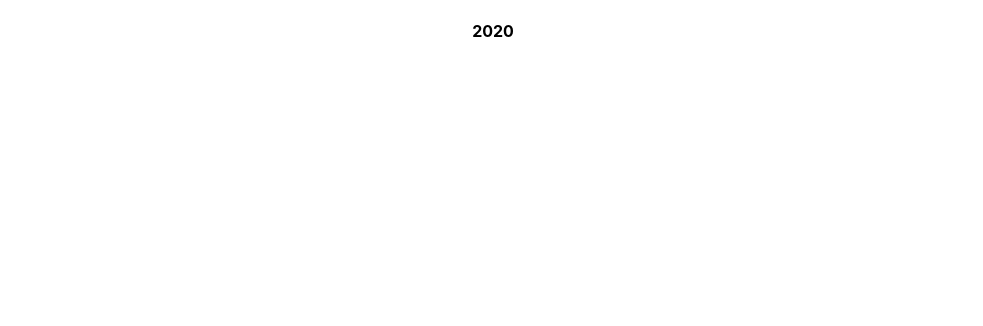
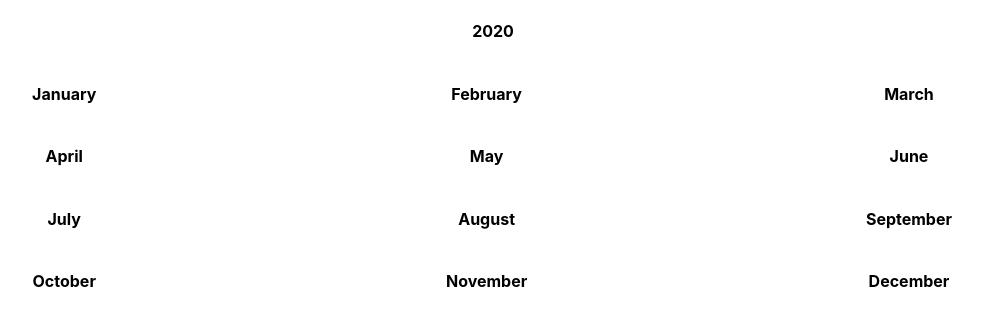
Before and after one commit to kolobok86/calendar, a React (Create React App) app: page / in a window 1280 px wide. Shown: the top 326 px of the page, without its empty margins (147-1130 px from the left). Built offline with nearby package versions, Linux system fonts and the light colour scheme.

Commit message:
year-calendar-component: fixed month title getting

```diff
--- a/src/components/YearCalendar/MonthCalendar.tsx
+++ b/src/components/YearCalendar/MonthCalendar.tsx
@@ -9,14 +9,9 @@ function getMonthTitle(month: number, locale: string): string {
   // ToDo define proper type
   const _staticData: any = staticData;
 
-  // months are stored in arrays, thus starting enumeratin from '0',
+  // Months are stored in arrays, thus starting enumeratin from '0',
   // and month numbers usually are enumerated starting from 1
-
-  const months = _staticData[locale];
-  const monthNum = month - 1;
-  const monthTitle = months[monthNum];
-
-  return monthTitle;
+  return _staticData[locale].months[month - 1];
 }
 
 interface Props {
--- a/src/components/YearCalendar/yearCalendar.css
+++ b/src/components/YearCalendar/yearCalendar.css
@@ -1,5 +1,6 @@
 .year__months {
   display: flex;
+  flex-wrap: wrap;
   min-width: 700px;
 }
 
```
